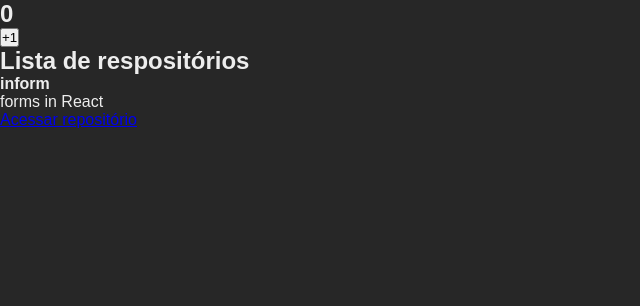
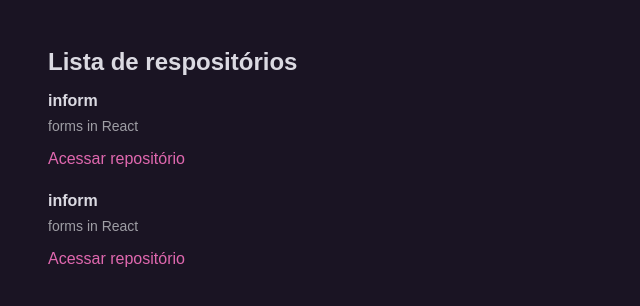
Before and after one commit to sammarxz/01-github-explorer-rocketseat, a React app: page / in a window 1280 px wide. Shown: the top 306 px of the page, without its empty margins (0-640 px from the left). Built offline with nearby package versions, Linux system fonts and the light colour scheme.

Commit message:
Add styles to repositories list

```diff
--- a/src/App.jsx
+++ b/src/App.jsx
@@ -1,11 +1,5 @@
 import { RepositoryList } from "./components/RepositoryList"
-import { Counter } from "./components/Counter"
 
 export function App() {
-  return (
-    <>
-      <Counter />
-      <RepositoryList />
-    </>
-  )
+  return <RepositoryList />
 }
--- a/src/components/Counter.jsx
+++ /dev/null
@@ -1,16 +0,0 @@
-import { useState } from 'react'
-
-export function Counter() {
-  const [counter, setCounter] = useState(0)
-
-  function increment() {
-    setCounter(counter + 1);
-  }
-
-   return (
-     <div>
-      <h2>{counter}</h2>
-      <button type="button" onClick={increment}>+1</button>
-     </div>
-   )
-}
--- a/src/components/RepositoryList.jsx
+++ b/src/components/RepositoryList.jsx
@@ -1,16 +1,19 @@
 import { RepositoryItem } from "./RepositoryItem";
+
+import '../styles/repositories.scss';
 
 const repository = {
   name: 'inform',
   description: 'forms in React',
-  link: 'https://google.com'
+  link: 'https://google.com',
 }
 
 export function RepositoryList() {
   return (
-    <section className="respository-list">
+    <section className="repositories-list">
       <h1>Lista de respositórios</h1>
       <ul>
+        <RepositoryItem repository={repository} />
         <RepositoryItem repository={repository} />
       </ul>
     </section>
--- a/src/styles/global.scss
+++ b/src/styles/global.scss
@@ -4,8 +4,8 @@
   box-sizing: border-box;
 }
 
-$background-color: rgb(39, 39, 39);
-$text-color: rgb(237, 237, 237);
+$background-color: #1a1423;
+$text-color: #dbdae2;
 
 body {
   font-family: sans-serif;
--- /dev/null
+++ b/src/styles/repositories.scss
@@ -0,0 +1,33 @@
+$subtext-color: #9f9ea5;
+$accent-color: #e068af;
+
+section.repositories-list {
+  margin: 48px;
+
+  h1 {
+    margin-bottom: 16px;
+  }
+
+  ul {
+    list-style: none;
+
+    li {
+      & + li {
+        margin-top: 24px;
+      }
+
+      p {
+        font-size: 14px;
+        color: $subtext-color;
+        margin-top: 8px;
+      }
+
+      a {
+        display: inline-block;
+        margin-top: 16px;
+        text-decoration: none;
+        color: $accent-color;
+      }
+    }
+  }
+}
```
